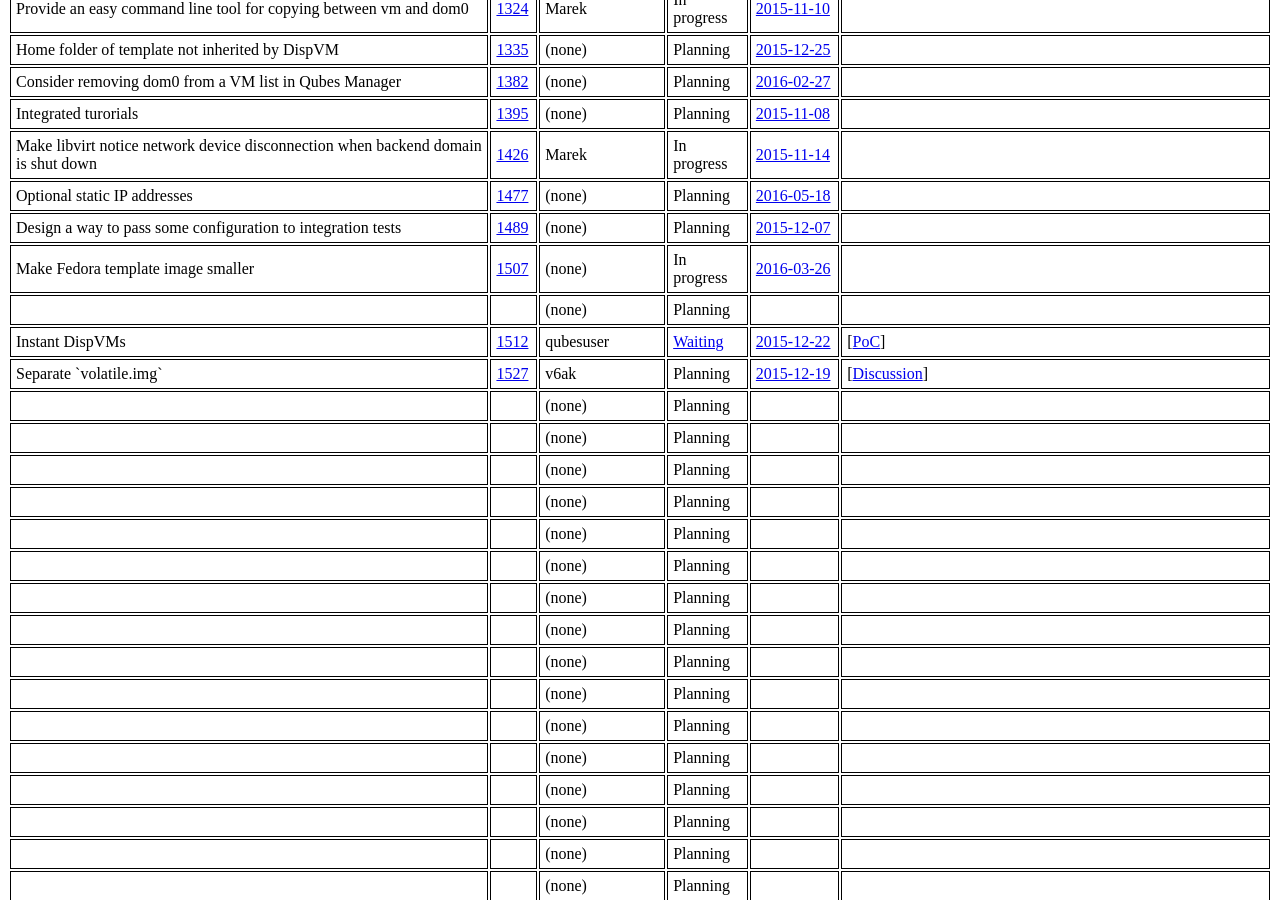
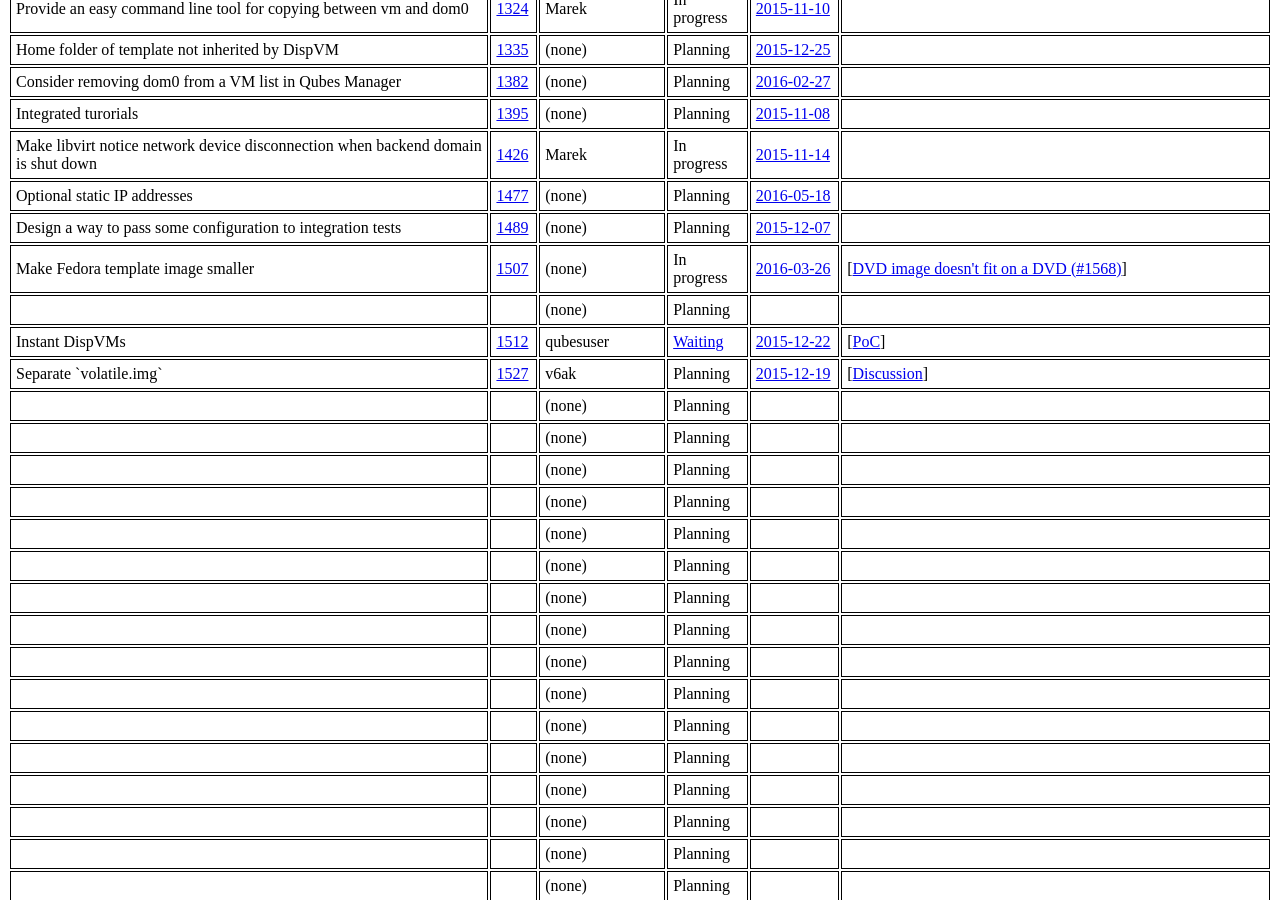
Before and after one commit to QubesOS/qubes-issues, a Jekyll site: the page built from index.md, in a window 1280 px wide and 900 px high, scrolled down 1943 px. Built offline with Jekyll 4.4.1, drawn with Linux system fonts in a browser that asks for light colours.

Commit message:
Update #1507 info

```diff
--- a/_data/features.yml
+++ b/_data/features.yml
@@ -867,8 +867,8 @@
     date   : 2016-03-26
     url    : https://github.com/QubesOS/qubes-issues/issues/1507#issuecomment-201909785
   info   :
-  - desc   :
-    url    :
+  - desc   : DVD image doesn't fit on a DVD (#1568)
+    url    : https://github.com/QubesOS/qubes-issues/issues/1568
   - desc   :
     url    :
 
```
